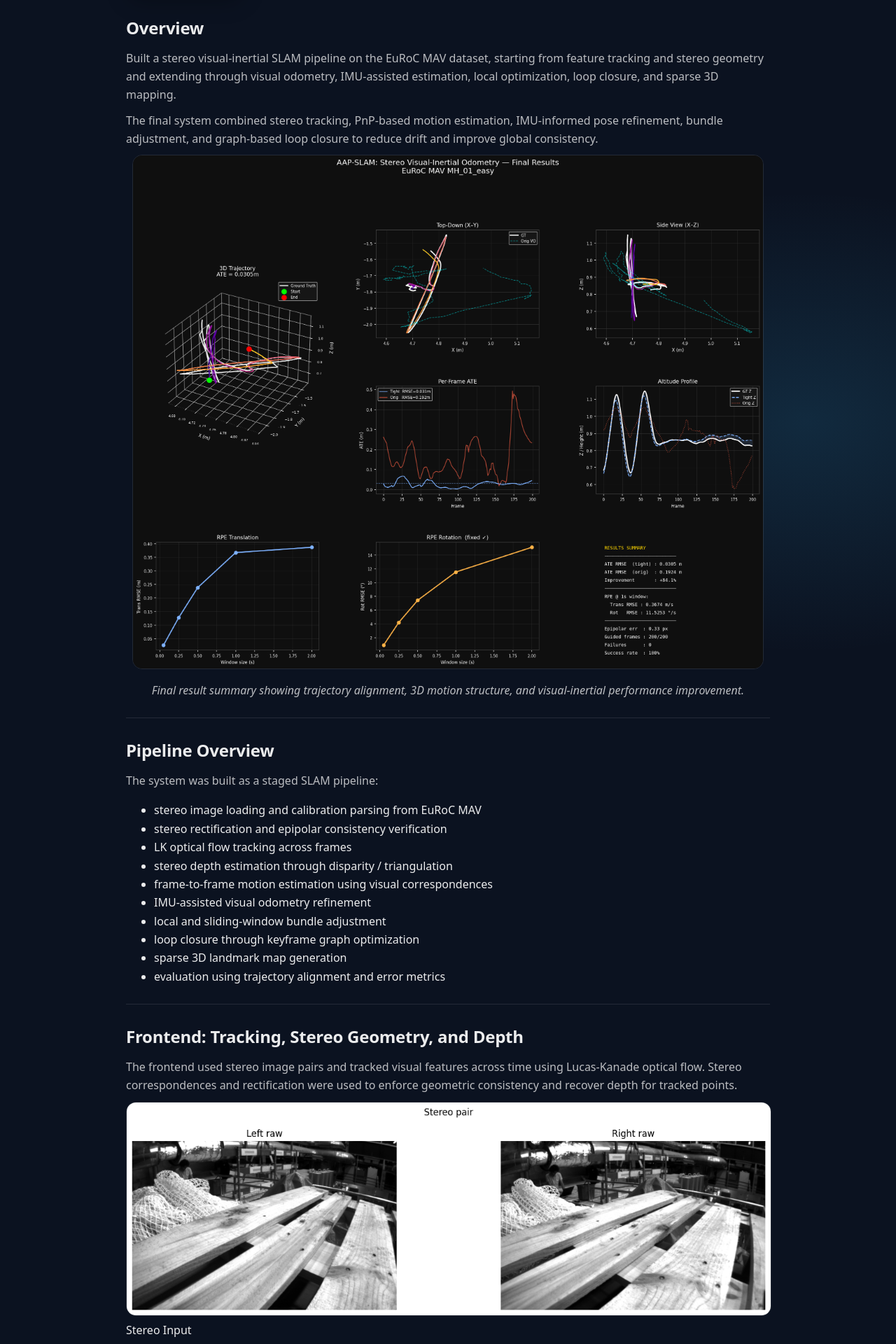
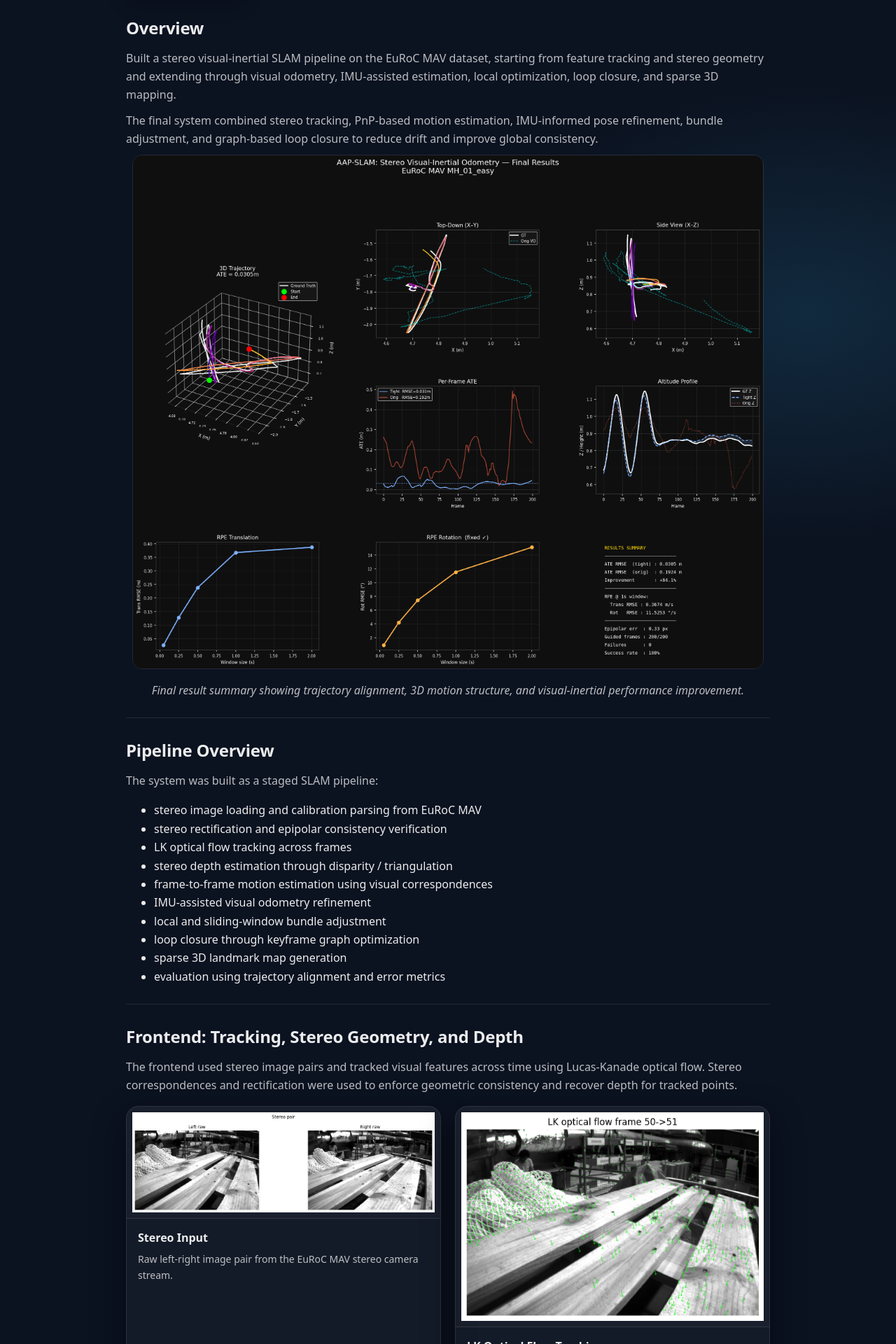
Before and after one commit to adityx23/adityapatil, a Jekyll site: the page built from projects/lk-stereo-visual-slam.md, in a window 1280 px wide. Shown: the part 390-2310 px from the top of the page at 70% size. Built offline with Jekyll 4.4.1, drawn with Linux system fonts in a browser that asks for light colours.

Commit message:
Update custom.css

```diff
--- a/assets/css/custom.css
+++ b/assets/css/custom.css
@@ -14,7 +14,6 @@
 /* Base Layout */
 /* ============================= */
 
-/* Fix “mystery border/rectangle” issues from theme wrappers */
 html, body{
   margin: 0;
   padding: 0;
@@ -26,7 +25,7 @@ html, body{
   color: var(--text);
 }
 
-/* Some Jekyll themes wrap content in these; force them to be transparent */
+/* Theme wrapper cleanup */
 .wrapper,
 .page-content,
 .container,
@@ -51,7 +50,6 @@ main, .container{
   padding: 32px 20px 64px;
 }
 
-/* If your theme uses a <main class="page-content"> style, keep it clean */
 main{
   background: transparent;
 }
@@ -60,7 +58,6 @@ main{
 /* Remove theme toggle button */
 /* ============================= */
 
-/* Common selectors used by theme toggles */
 .theme-toggle,
 .theme-toggle-button,
 .dark-toggle,
@@ -71,7 +68,6 @@ button[aria-label*="mode"]{
   display: none !important;
 }
 
-/* Your screenshot shows a simple floating body button ("Dark") */
 body > button{
   display: none !important;
 }
@@ -131,7 +127,6 @@ a:hover{
   margin-bottom: 18px;
 }
 
-/* Hero Buttons Row */
 .hero-links{
   display: flex;
   flex-wrap: wrap;
@@ -163,7 +158,7 @@ a:hover{
 }
 
 /* ============================= */
-/* Card Containers */
+/* Generic Cards */
 /* ============================= */
 
 .card{
@@ -205,7 +200,6 @@ a:hover{
   box-shadow: 0 10px 30px rgba(0,0,0,0.22);
 }
 
-/* Project page buttons */
 .project-links{
   display: flex;
   flex-wrap: wrap;
@@ -214,7 +208,7 @@ a:hover{
 }
 
 /* ============================= */
-/* Images */
+/* Global Images */
 /* ============================= */
 
 img{
@@ -224,14 +218,8 @@ img{
   border: 1px solid var(--border);
 }
 
-/* Avoid double-border on project card images */
-.project-card img{
-  border-radius: 0;
-  border: none;
-}
-
 /* ============================= */
-/* Project Grid Layout */
+/* Projects Landing Page Cards */
 /* ============================= */
 
 .project-grid{
@@ -241,7 +229,6 @@ img{
   margin-top: 16px;
 }
 
-/* Individual Project Card */
 .project-card{
   background: var(--card);
   border: 1px solid var(--border);
@@ -256,16 +243,16 @@ img{
   border-color: rgba(167,139,250,0.5);
 }
 
-/* Project Card Image */
 .project-card img{
   width: 100%;
   height: 180px;
   object-fit: cover;
-  display: block; /* removes tiny gaps that look like borders */
+  display: block;
+  border: none;
   border-bottom: 1px solid var(--border);
+  border-radius: 0;
 }
 
-/* Project Card Content */
 .project-card-body{
   padding: 14px 16px 18px;
 }
@@ -282,9 +269,57 @@ img{
   margin-bottom: 10px;
 }
 
-/* Optional: make “View Project” buttons align nicely in cards */
 .project-card-body .btn{
   margin-top: 6px;
+}
+
+/* ============================= */
+/* Technical Figure Grid */
+/* ============================= */
+
+.figure-grid{
+  display: grid;
+  grid-template-columns: repeat(auto-fit, minmax(320px, 1fr));
+  gap: 20px;
+  margin-top: 16px;
+}
+
+.figure-card{
+  background: var(--card);
+  border: 1px solid var(--border);
+  border-radius: 18px;
+  overflow: hidden;
+  box-shadow: var(--shadow);
+}
+
+.figure-card img{
+  width: 100%;
+  height: auto;
+  max-height: 420px;
+  object-fit: contain;
+  display: block;
+  background: rgba(255,255,255,0.02);
+  padding: 8px;
+  box-sizing: border-box;
+  border: none;
+  border-bottom: 1px solid var(--border);
+  border-radius: 0;
+}
+
+.figure-card-body{
+  padding: 14px 16px 18px;
+}
+
+.figure-card-title{
+  font-weight: 600;
+  margin-bottom: 6px;
+  color: var(--text);
+}
+
+.figure-card-desc{
+  color: var(--muted);
+  font-size: 14px;
+  margin-bottom: 0;
 }
 
 /* ============================= */
@@ -320,4 +355,12 @@ hr{
   .project-card img{
     height: 160px;
   }
+
+  .figure-grid{
+    grid-template-columns: 1fr;
+  }
+
+  .figure-card img{
+    max-height: 340px;
+  }
 }
```
